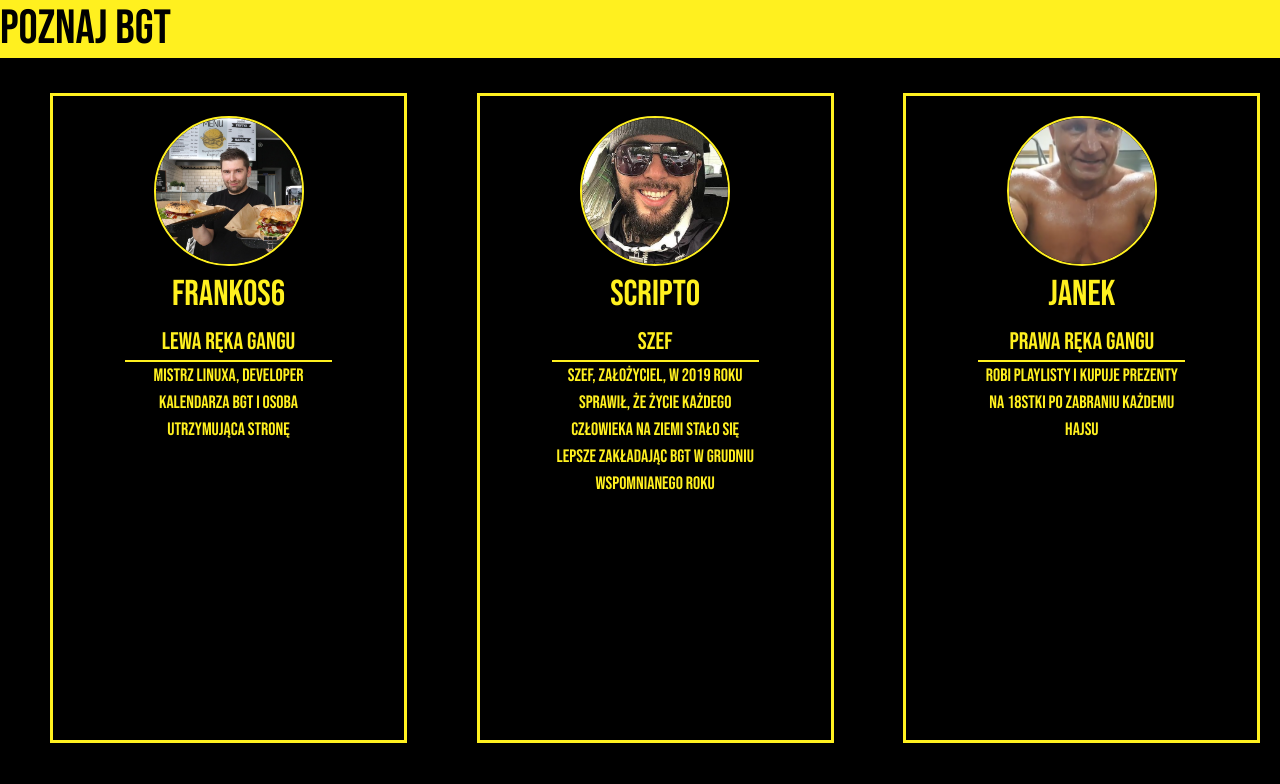
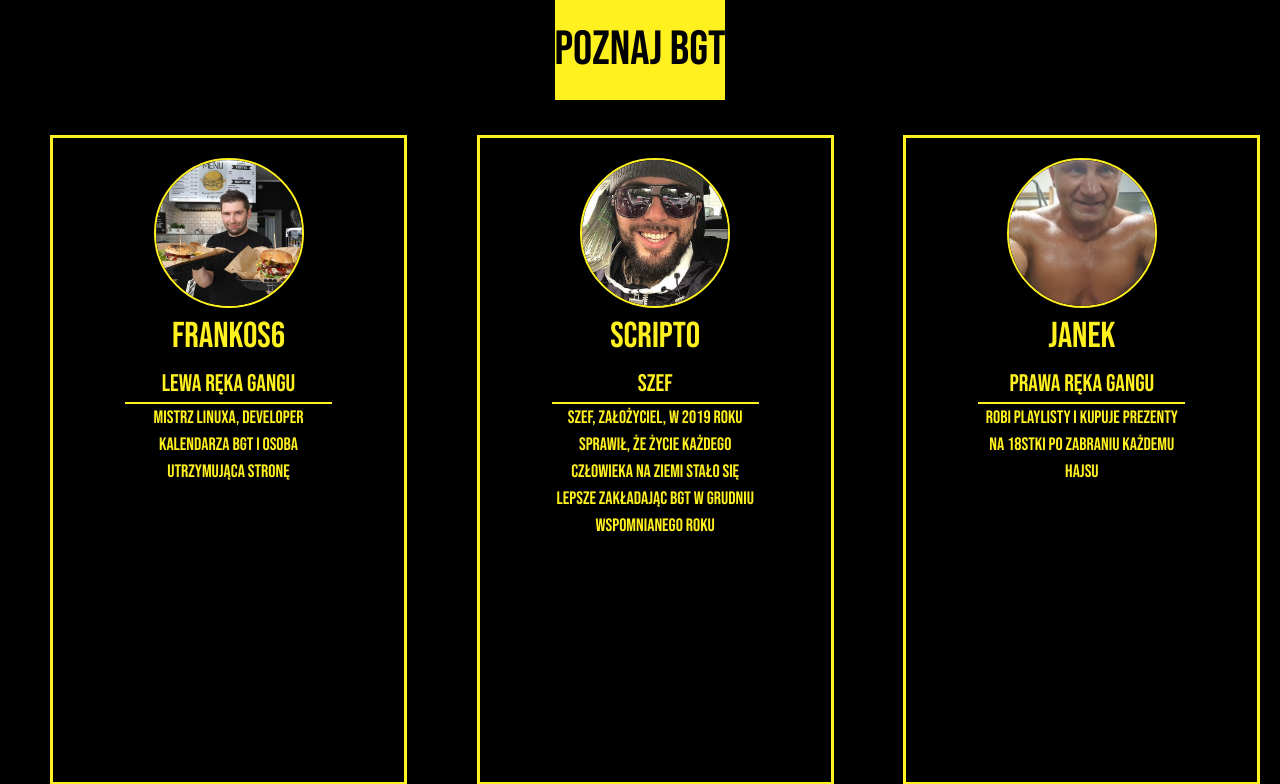
Before and after one commit to frankos6/blanciorgancior, a PHP site: page /team.html in a window 1280 px wide. Shown: the top 784 px of the page. Run offline with PHP 8.4, Linux system fonts and the light colour scheme.

Commit message:
Fixed
123

```diff
--- a/style/divider.css
+++ b/style/divider.css
@@ -1,5 +1,10 @@
 .divider {
-    display: flex;
+ display: flex;
+}
+
+.divider:before, .divider:after {
+    content: "";
+    flex: 1;
 }
 
 .dividertext{
@@ -10,3 +15,9 @@
     font-size: 48px;
     margin: 0;
 }
+
+.dividertext:before, .dividertext:after {
+    background: #000000;
+    padding: 50px 0;
+    height: 0;
+}
```
